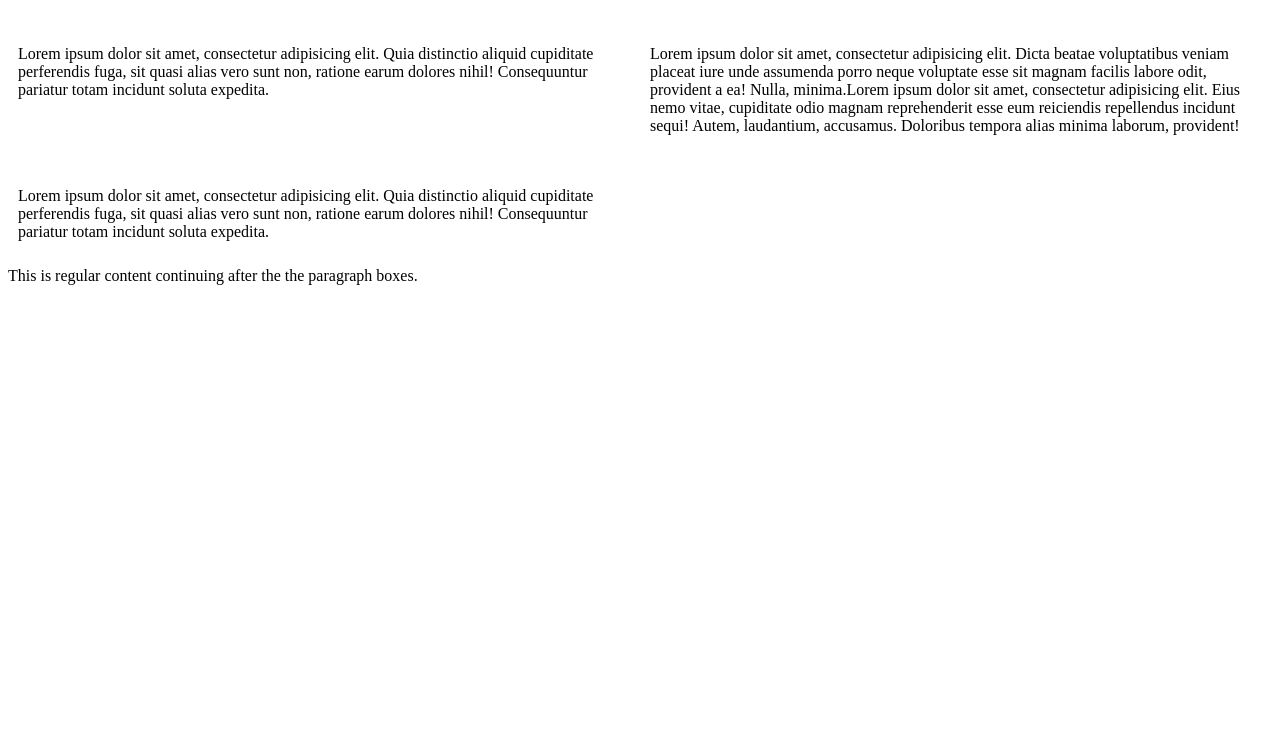
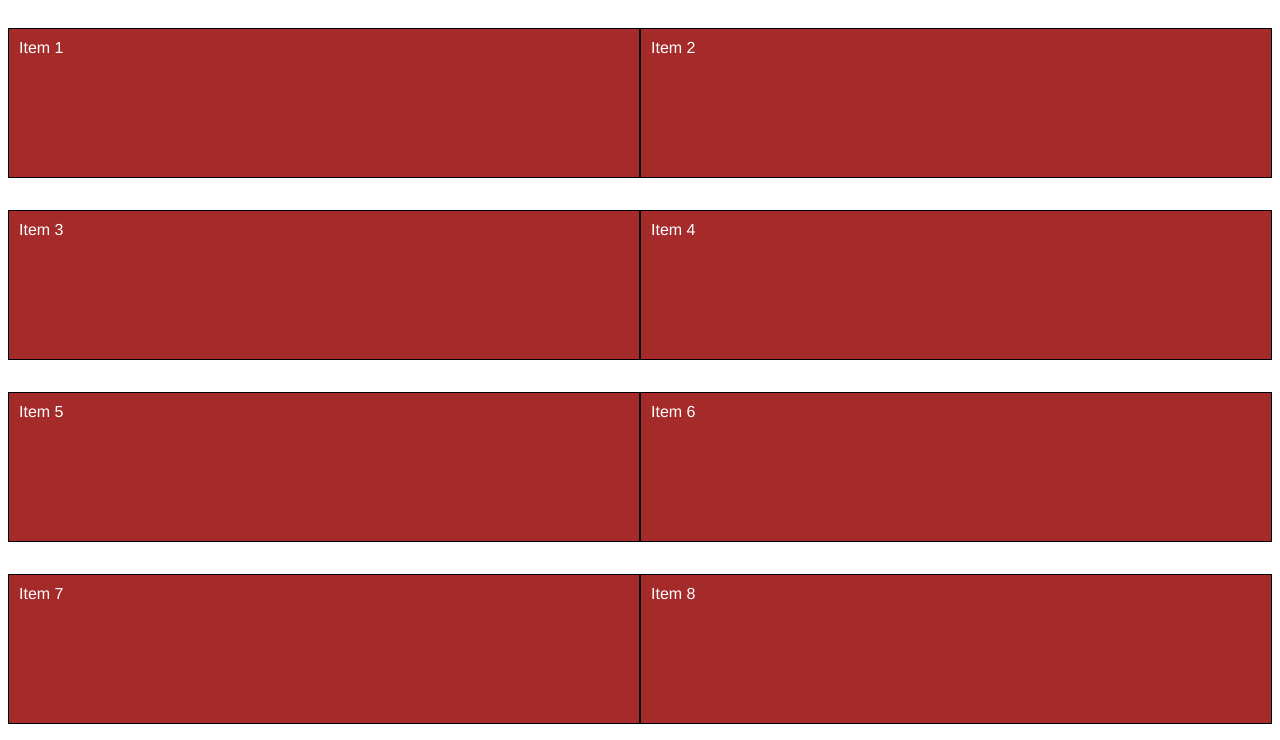
Before and after one commit to riri2125/COURSERA-TEST, a plain HTML site: page module2-solution/index.html in a window 1280 px wide. Shown: the part 61-801 px from the top of the page. Drawn offline with Linux system fonts and the light colour scheme.

Commit message:
Update index.html

```diff
--- a/module2-solution/index.html
+++ b/module2-solution/index.html
@@ -2,8 +2,33 @@
 <html>
 <head>
 <meta charset="utf-8">
+<meta name="viewport" content="width=device-width, initial-scale=1">
 <title>Our Menu</title>
 <style>
+
+/********** Base styles **********/
+* {
+  box-sizing: border-box;
+}
+h1 {
+  margin-bottom: 15px;
+}
+
+p {
+  border: 1px solid black;
+  background-color: #A52A2A;
+  width: 90%;
+  height: 150px;
+  margin-right: auto;
+  margin-left: auto;
+  font-family: Helvetica;
+  color: white;
+}
+
+/* Simple Responsive Framework. */
+.row {
+  width: 100%;
+}
 
 * {
   box-sizing: border-box;
@@ -35,13 +60,16 @@ section {
 <body>
 <h1>Our Menu</h1>
 
-<div>
-  <p id="p1">Lorem ipsum dolor sit amet, consectetur adipisicing elit. Quia distinctio aliquid cupiditate perferendis fuga, sit quasi alias vero sunt non, ratione earum dolores nihil! Consequuntur pariatur totam incidunt soluta expedita.</p>
-  <p id="p2">Lorem ipsum dolor sit amet, consectetur adipisicing elit. Dicta beatae voluptatibus veniam placeat iure unde assumenda porro neque voluptate esse sit magnam facilis labore odit, provident a ea! Nulla, minima.Lorem ipsum dolor sit amet, consectetur adipisicing elit. Eius nemo vitae, cupiditate odio magnam reprehenderit esse eum reiciendis repellendus incidunt sequi! Autem, laudantium, accusamus. Doloribus tempora alias minima laborum, provident!</p>
-  <p id="p3">Lorem ipsum dolor sit amet, consectetur adipisicing elit. Quia distinctio aliquid cupiditate perferendis fuga, sit quasi alias vero sunt non, ratione earum dolores nihil! Consequuntur pariatur totam incidunt soluta expedita.
-  <section>This is regular content continuing after the the paragraph boxes.</section>
+<div class="row">
+  <div class="col-lg-3 col-md-6"><p>Item 1</p></div>
+  <div class="col-lg-3 col-md-6"><p>Item 2</p></div>
+  <div class="col-lg-3 col-md-6"><p>Item 3</p></div>
+  <div class="col-lg-3 col-md-6"><p>Item 4</p></div>
+  <div class="col-lg-3 col-md-6"><p>Item 5</p></div>
+  <div class="col-lg-3 col-md-6"><p>Item 6</p></div>
+  <div class="col-lg-3 col-md-6"><p>Item 7</p></div>
+  <div class="col-lg-3 col-md-6"><p>Item 8</p></div>
 </div>
-
 
 </body>
 </html>
```
